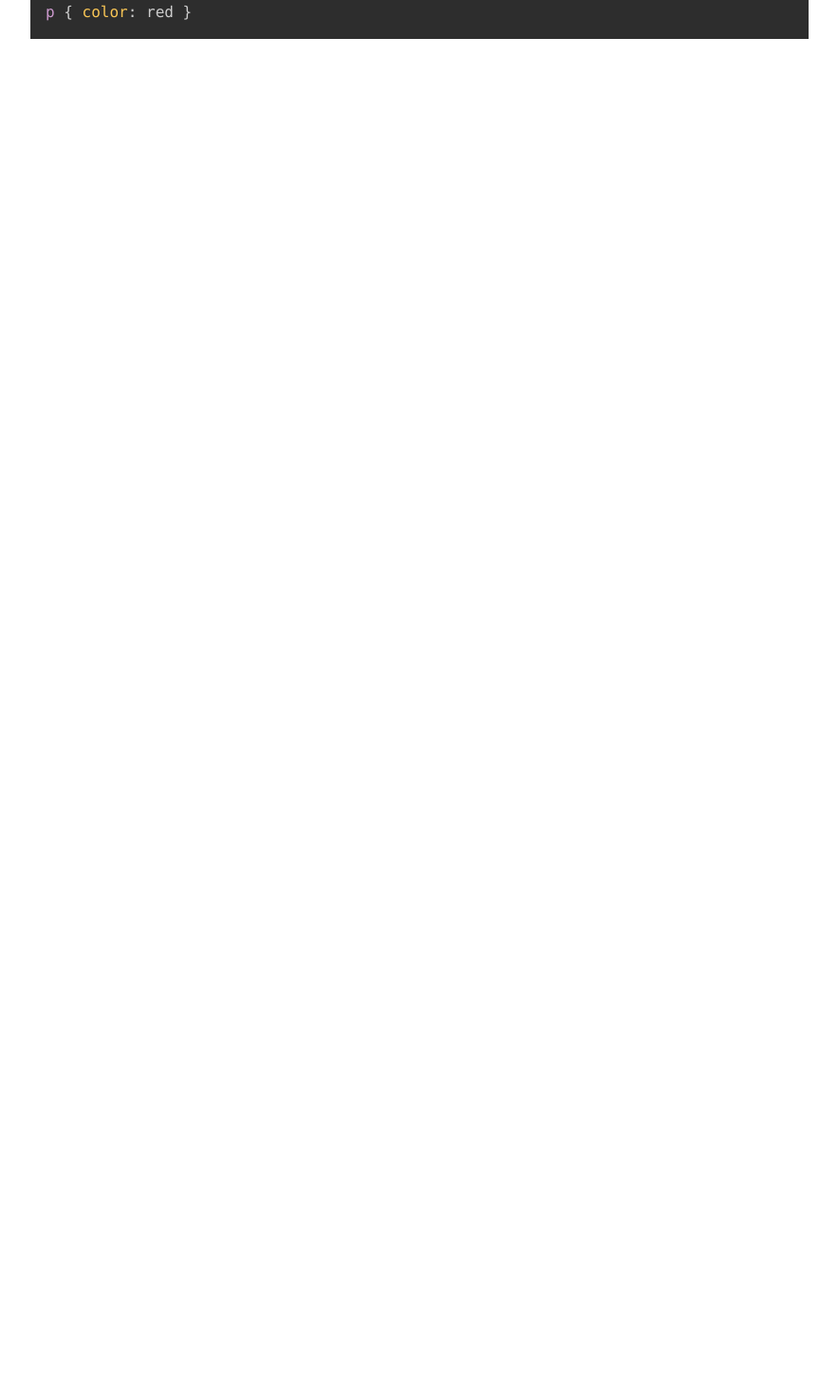
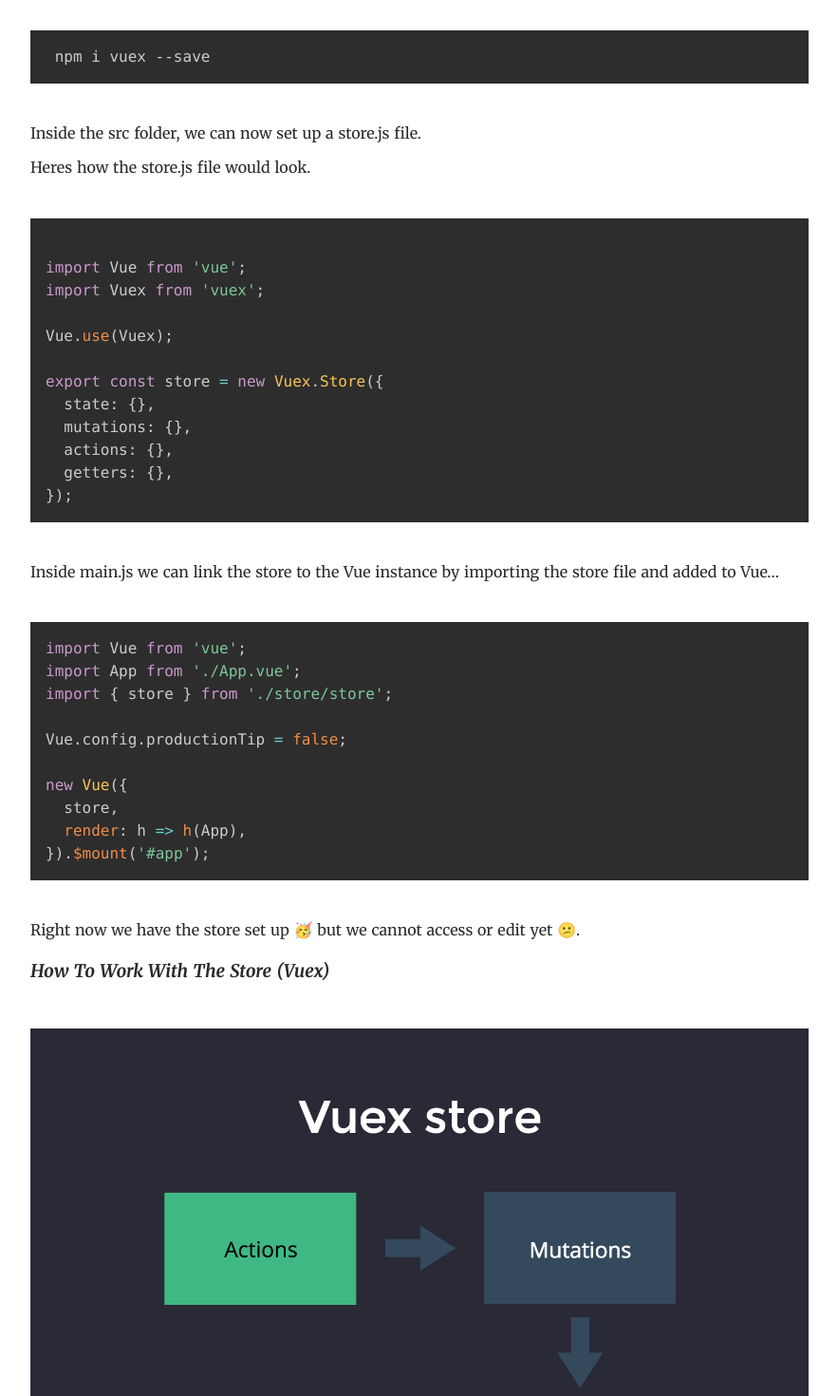
Before and after one commit to harrybeckwith/nuxt-portfolio, a Nuxt app: page /vuex in a window 1280 px wide. Shown: the part 1000-2470 px from the top of the page at 95% size, without its empty margins (198-1081 px from the left). Before the commit the page ends 1049 px from the top, so only its background shows below. Built offline with nearby package versions, Linux system fonts and the light colour scheme.

Commit message:
vuex blog post complete

```diff
--- a/assets/sass/_ui.scss
+++ b/assets/sass/_ui.scss
@@ -33,6 +33,7 @@
 
 .title--page {
   padding-bottom: 15px;
+  padding-top: 15px;
 }
 
 .italic {
@@ -48,3 +49,25 @@
   list-style: disc;
   padding-bottom: 10px;
 }
+
+pre {
+  margin-top: 40px !important;
+  margin-bottom: 40px !important;
+}
+
+img {
+  max-width: 100%;
+}
+
+.bold {
+  font-weight: bold;
+}
+
+.link {
+  color: #8234fc;
+  text-decoration: underline;
+}
+
+pre {
+  overflow: scroll;
+}
--- a/pages/blog.vue
+++ b/pages/blog.vue
@@ -21,7 +21,6 @@
 export default {
     name: 'blog',
     layout: 'blog',
-    components: {},
     data() {
         return {
             blogCards: [
--- a/pages/vuex.vue
+++ b/pages/vuex.vue
@@ -33,12 +33,223 @@
         <p>
             To set up Vuex you have to install the npm package.
         </p>
-<pre><code class="language-css">p { color: red }</code></pre>
+        <pre><code class="language-bash"> npm i vuex --save</code></pre>
+        <p>
+           Inside the src folder, we can now set up a store.js file.
+        </p>
+        <p>
+            Heres how the store.js file would look.
+        </p>
+<pre><code class="language-javascript">
+import Vue from 'vue';
+import Vuex from 'vuex';
 
+Vue.use(Vuex);
+
+export const store = new Vuex.Store({
+  state: {},
+  mutations: {},
+  actions: {},
+  getters: {},
+});</code></pre>
+<p>Inside main.js we can link the store to the Vue instance by importing the store file and added to Vue…</p>
+<pre><code class="language-javascript">import Vue from 'vue';
+import App from './App.vue';
+import { store } from './store/store';
+
+Vue.config.productionTip = false;
+
+new Vue({
+  store,
+  render: h => h(App),
+}).$mount('#app');</code></pre>
+<p>Right now we have the store set up 🥳 but we cannot access or edit yet 😕.</p>
+<h3 class="italic title title--page">
+    How to work with the store (vuex)
+</h3>
+<img src="~assets/images/vuex/store.png" alt="vuex chart" class="image">
+<h3 class="italic title title--page">
+   Mutations
+</h3>
+      <ul class="list list--bullet">
+            <li>Commit + track state changes</li>
+            <li>The best practice is for actions to call mutations then mutations update the state directly.</li>
+            <li>Using the dev tools we can roll back mutations back to the previous state value.</li>
+          </ul>
+          <h3 class="italic title title--page">
+              Getting the state from Vuex into computed properties.
+          </h3>
+          <p>
+              Inside the <span class="bold">store.js</span> we can create getters, these interact directly with the state in the store. They are used to get the state. We can then display the getters inside components through computed properties.
+          </p>
+          <p><a href="https://vuex.vuejs.org/guide/getters.html" class="link" target="_blank">Documentation for getters here.</a></p>
+          <p><span class="bold">Store.js</span> file with state and getters set up.</p>
+        <pre><code class="language-javascript">import Vue from 'vue'
+import Vuex from 'vuex'
+
+Vue.use(Vuex)
+
+export default new Vuex.Store({
+  state: {
+    user: { id: 'aaa', name: 'Adsasas' },
+    events: [
+      {
+        id: 1,
+        title: 'title one',
+        organizer: 'a'
+      },
+      {
+        id: 2,
+        title: 'title two',
+        organizer: 'b'
+      },
+      {
+        id: 3,
+        title: 'title three',
+        organizer: 'c'
+      }
+    ],
+    categories: [
+      'sustainability',
+      'nature',
+      'animal welfare',
+      'housing',
+      'education',
+      'food',
+      'community'
+    ]
+  },
+  mutations: {},
+  actions: {},
+  getters: {
+    catLength: state => {
+      return state.categories.length
+    },
+    doneToDos: state => {
+      return state.todos.filter(todo => todo.done)
+    },
+    activeTodosCount: state => {
+      return state.todos.filter(todo => !todo.done).length
+    },
+    getEventById: state => id => {
+      return state.events.find(event => event.id === id)
+    }
+  }
+})</code></pre>
+<h3 class="title title--page italic">
+    How to link the getters to components?
+</h3>
+<p>
+    Use computed properties, but first, we can map the getters for easy access like so.
+</p>
+  <p><span class="bold">component.vue</span></p>
+ <pre><code class="language-javascript">{{ one }}</code></pre>
+   <p><span class="bold">component.vue - script section</span></p>
+  <pre><code class="language-javascript">{{ two }}</code></pre>
+  <p>You have to import { mapGetters } from Vuex to be able to place inside the computed properties. Using the spread operator and pacing each getter as a string array item we can then reference individual getters inside the template.</p>
+    <p>We can also create getters that take arguments which are then used as a computed property and take input inside the template. The example for this is the getter getEventById in the above two code blocks.</p>
+    <h3 class="title title--page italic">
+  Mutations
+</h3>
+<ul class="list list--bullet">
+  <li>
+Can update/mutate Vuex State.
+  </li>
+  <li>
+They are synchronous, they happen one after another.
+  </li>
+</ul>
+        <p><a href="https://vuex.vuejs.org/guide/mutations.html" class="link" target="_blank">Mutations documentation here.</a></p>
+
+          <h3 class="title title--page italic">
+  Actions
+</h3>
+<ul class="list list--bullet">
+  <li>
+Can wrap business logic around mutations
+  </li>
+  <li>
+Always put <span class="bold">Mutations</span> within <span class="bold">Actions</span> — as business logic, later on, would be easy to apply, this increases the scalability.
+  </li>
+</ul>
+        <p><a href="https://vuex.vuejs.org/guide/actions.html" class="link" target="_blank">Actions documentation here.</a></p>
+
+
+         <pre><code class="language-javascript">import Vue from 'vue';
+import Vuex from 'vuex';
+
+Vue.use(Vuex);
+export const store = new Vuex.Store({
+  state: {
+    categories: ['travel', 'fun', 'social', 'work', 'other'],
+    events: [],
+  },
+  getters: {
+    cat: state => {
+      return state.categories;
+    },
+    getEventById: state => id => {
+      return state.events.find(event => event.id === id);
+    },
+    events: state => {
+      return state.events;
+    },
+  },
+  mutations: {
+    ADD_EVENT(state, event) {
+      state.events.push(event);
+    },
+  },
+  actions: {
+    createEvent({ commit }, event) {
+      commit('ADD_EVENT', event);
+    },
+  },
+});</code></pre>
+<p>
+  Here we can see that mutation has been created that takes an event and pushes to the events array. The action is the code that we will dispatch to from the component, in turn, this calls the mutation and updates the store state.
+</p>
+<p>
+  Let's see how to call the action inside a component.
+</p>
+     <pre><code class="language-bash">this.$store.dispatch('createEvent', this.event)</code></pre>
+  <p>
+    Referencing the store and dispatch with the name that matches actions function name, this will now send the this. event data into the action, then call the mutation and update the state.
+  </p>
+  <p>
+    Using the pattern above is a way to set up and use Vuex as the data point in your application was helps avoid tracking through components to see where the data needs to pass to. This can become bloated in larger applications so a module approach is needed to aid larger apps. Documentation can be found <a href="https://vuex.vuejs.org/guide/modules.html" target="_blank" class="link">here</a>.
+    <p>
+      That’s the basics of Vuex, cheers ☕️
+    </p>
+  </p>
     </div>
 </template>
 <script>
 export default {
     layout: 'blog',
+    data() {
+      return {
+        one: `<template>
+    <div>
+    <h1>Create Event {{ userName }}</h1>
+    <p>There are {{catLength}} categories</p>
+      <ul>
+        <li v-for="cat in categories" :key="cat">
+            {{cat}}
+        </li>
+      </ul>
+      <p>
+      {{ getEventById(3) }}
+    </div>
+</template>`,
+two: `import { mapState, mapGetters } from 'vuex'
+export default {
+  computed: {
+    ...mapState(['user', 'categories']),
+    ...mapGetters(['getEventById', 'catLength'])
+  }
+}`
+      }
+    }
 };
 </script>
```
Also changed, not shown: assets/images/vuex/store.png (added).
